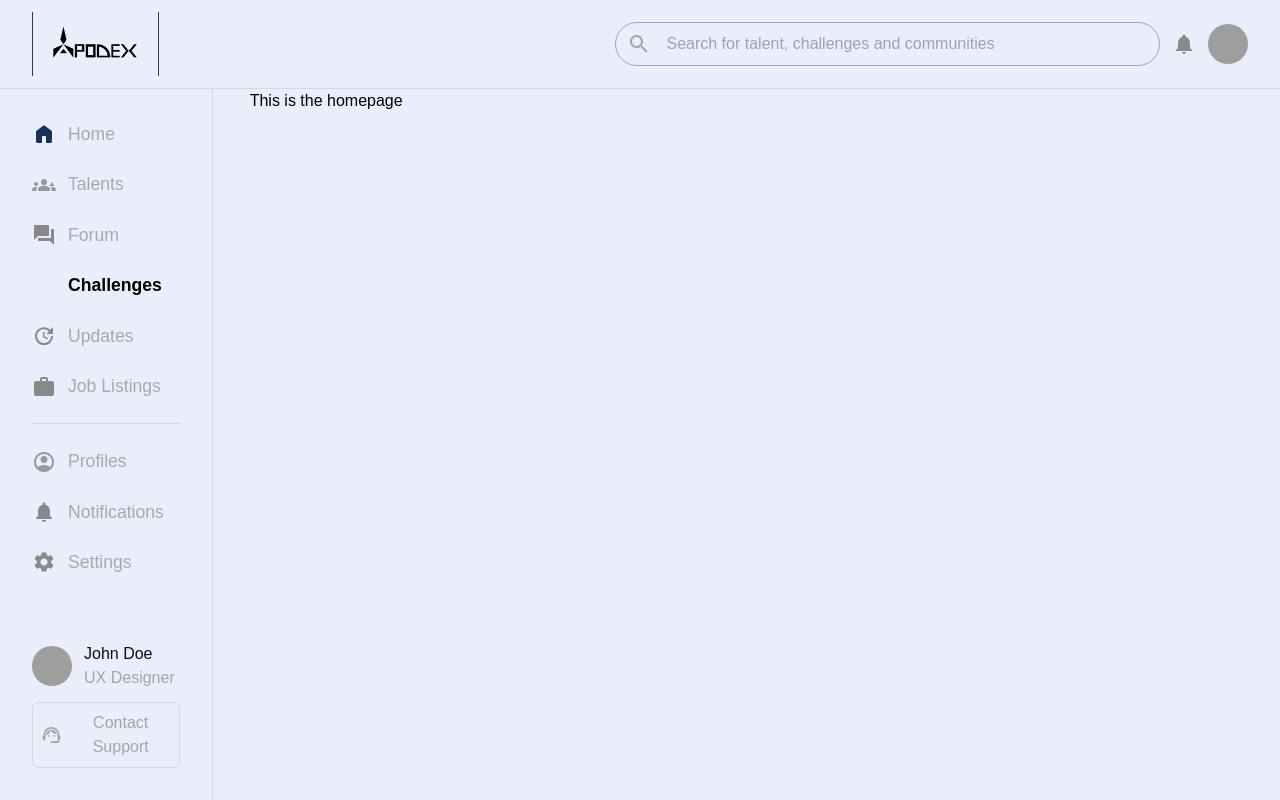
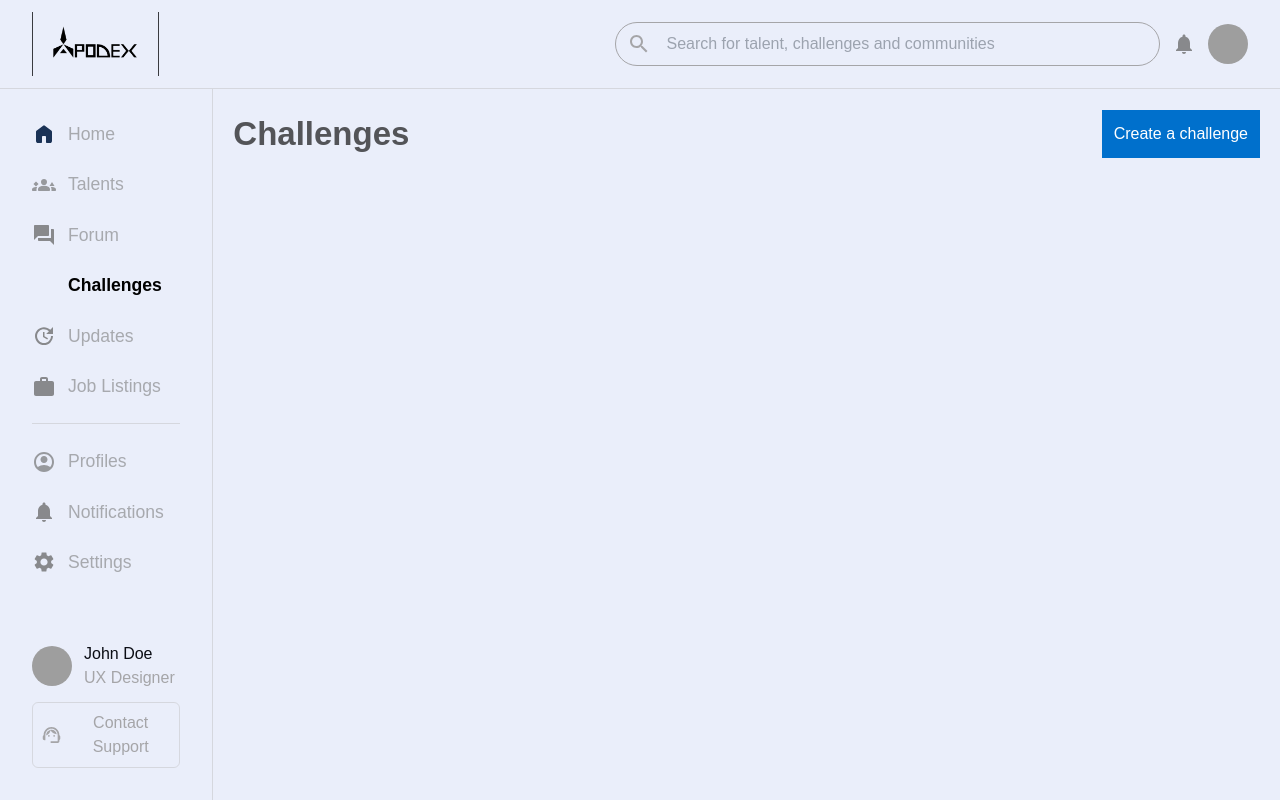
Before and after one commit to gdscuniuyoorg/apodex_frontend_new, a Next.js app: page /dashboard/challenges in a window 1280 px wide. Built offline with nearby package versions, Linux system fonts and the light colour scheme; no server answers; grey boxes are pictures that could not be loaded; a web font is replaced by a local one.

Commit message:
couldnt even complete a line,dont push to main

```diff
--- /dev/null
+++ b/app/dashboard/challenges/Button.tsx
@@ -0,0 +1,18 @@
+import React, { ReactNode } from "react";
+
+interface ButtonProps {
+    children: ReactNode;
+    className: string;
+}
+
+const Button: React.FC<ButtonProps> = ({ children, className }) => {
+  return (
+    <button
+      className={`${className} flex flex-row gap-3 items-center bg-[#0070CC] rounded-[4 px] text-white p-3`}
+    >
+      {children}
+    </button>
+  );
+};
+
+export default Button;
--- a/app/dashboard/challenges/page.tsx
+++ b/app/dashboard/challenges/page.tsx
@@ -1,5 +1,16 @@
-const Challenges = () => {
-  return <div className="container">This is the homepage</div>;
-};
+import React from 'react'
+import Button from './Button'
+import ChallengeIcon from '@/components/Icons/ChallengeIcon';
 
-export default Challenges;
+export default function Challenge() {
+  return (
+    <div>
+      <div className="flex flex-row items-center justify-between p-5">
+        <h3 className="font-semibold text-[33px] leadding-[43.56px] text-[#535458]">
+          Challenges
+        </h3>
+        <Button className=''>   Create a challenge</Button>
+      </div>
+    </div>
+  );
+}
```
